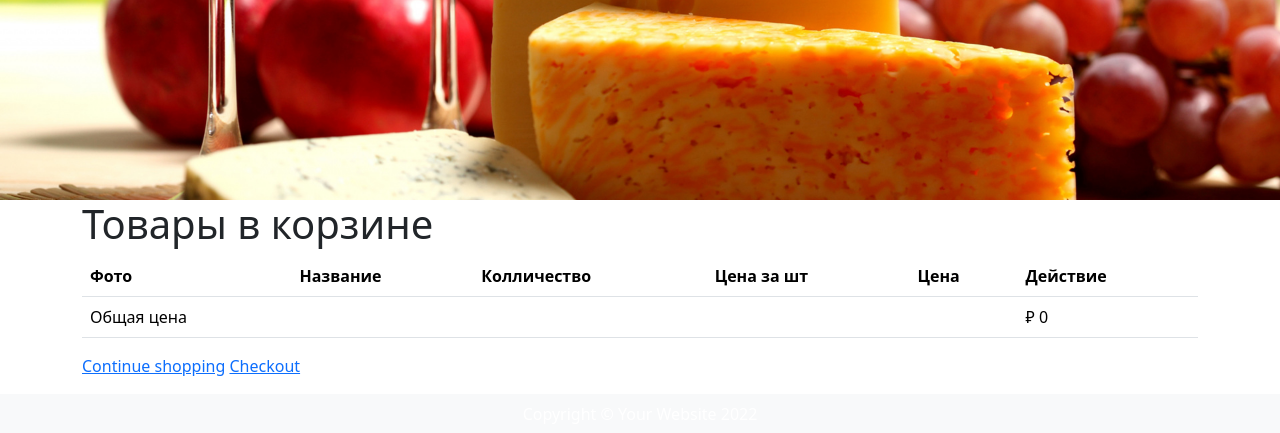
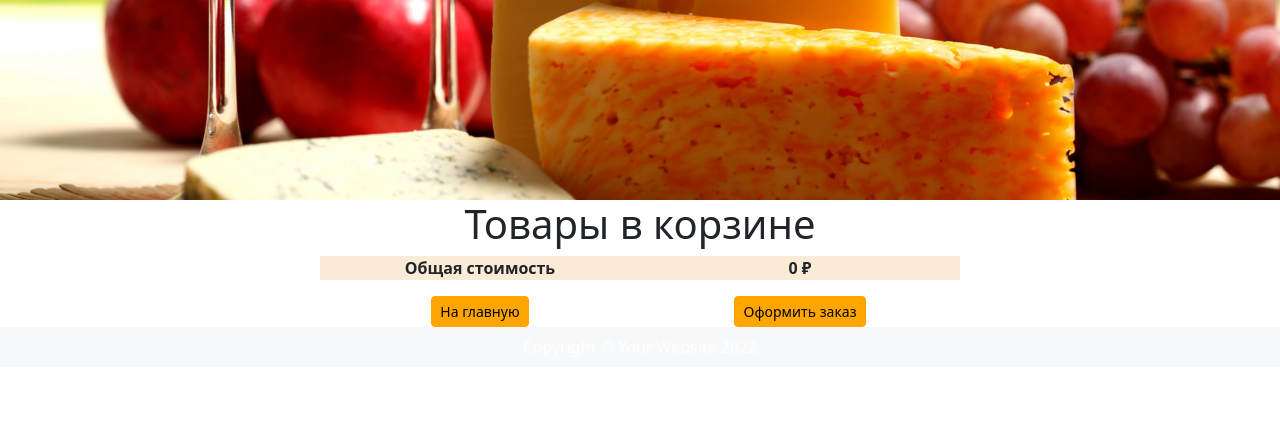
Before and after one commit to ZigulatNatria/cheese_shop, a Django app: page /cart/ in a window 1280 px wide. Shown: the part 73-506 px from the top of the page. Run offline with Django 4.2, Linux system fonts and the light colour scheme.

Commit message:
Изменена вёрстка корзины

```diff
--- a/shop/templates/base.html
+++ b/shop/templates/base.html
@@ -15,7 +15,24 @@
                     min-width: 45.66666667% !important;
                     max-width: 45.66666667% !important;
                 }
+
+                .cartMobile {
+                    width: 10% !important;
+                }
+
              }
+        </style>
+        <style>
+            @media screen and (min-width: 765px)
+            {
+                .deleteDesktop {
+                    width: 20% !important;
+                }
+
+                .cartDetailDesktop {
+                    width: 50vw !important;
+                }
+            }
         </style>
 <!--        Изменние цвета иконки (стрелочки в аккордеоне на с синего чёрный) -->
         <style>
@@ -60,13 +77,13 @@
               </form>
                 {% with total_items=cart|length %}
                   {% if total_items > 0 %}
-                      <img src="/static/img/cart_true.png" style="width: 3%"/>
-                      <a href="{% url 'cart:cart_detail' %}">
+                      <img class="cartMobile" src="/static/img/cart_true.png" style="width: 3%"/>
+                      <a href="{% url 'cart:cart_detail' %}" style="color: #F75E25; text-decoration: none;">
                           {{ total_items }} |
                           ₽ {{ cart.get_total_price }}
                       </a>
                   {% elif not order %}
-                    <img src="/static/img/cart_false.png" style="width: 3%"/>
+                    <img class="cartMobile" src="/static/img/cart_false.png" style="width: 3%"/>
                   {% endif %}
                 {% endwith %}
             </div>
--- a/shop/templates/cart/detail.html
+++ b/shop/templates/cart/detail.html
@@ -3,56 +3,74 @@
 {% extends 'base.html' %}
     <body>
         {% block content %}
-            <div class="container">
+            <div class="container" style="text-align: -webkit-center;">
                 <h1>Товары в корзине</h1>
-                <table class="table">
-                <thead>
-                    <tr>
-                        <th>Фото</th>
-                        <th>Название</th>
-                        <th>Колличество</th>
-                        <th>Цена за шт</th>
-                        <th>Цена</th>
-                        <th>Действие</th>
-                    </tr>
-                </thead>
-                <tbody>
                     {% for item in cart %}
                         {% with product=item.product %}
-                            <tr>
-                                <td style="width: 10%"><img src="{{MEDIA_URL}}{{product.image.url}}" class="d-block w-100" alt="..."></td>
-                                <td>{{ product.name }}</td>
-                                <td>
-                                    {{ item.quantity }}
-                                     <form hidden action="{% url 'cart:cart_add' product.id %}" method="post">
-                                         <p>{{ item.update_quantity_form.quantity }}</p>
-                                         {{ item.update_quantity_form.override }}
-                                         <input type="submit" value="Изменить">
-                                         {% csrf_token %}
-                                     </form>
-                                </td>
-                                <td class="num">₽ {{ item.price }}</td>
-                                <td class="num">₽ {{ item.total_price }}</td>
-                                <td>
-                                    <form action="{% url 'cart:cart_remove' product.id %}" method="post">
-                                        <input type="submit" value="Удалить">
-                                        {% csrf_token %}
-                                    </form>
-                                </td>
-                            </tr>
+                    <div class="row cartDetailDesktop" style="align-items: center; border-bottom: solid 1px #FFCA86; margin-bottom: 1rem;">
+                        <div class="col">    <!-- Для фото -->
+                            <img src="{{MEDIA_URL}}{{product.image.url}}" class="d-block w-100" alt="...">
+                        </div>
+                        <div class="col">    <!-- Для названия и количества -->
+                            <div class="row">
+                                {{ product.name }}
+                            </div>
+                            <div class="row">
+                                {{ item.quantity }} шт.
+<!--                                <form hidden action="{% url 'cart:cart_add' product.id %}" method="post">-->
+<!--                                    <p>{{ item.update_quantity_form.quantity }}</p>-->
+<!--                                    {{ item.update_quantity_form.override }}-->
+<!--                                    <input type="submit" value="Изменить">-->
+<!--                                    {% csrf_token %}-->
+<!--                                </form>-->
+                            </div>
+                        </div>
+                        <div class="col">      <!-- Цена -->
+                            {{ item.total_price }} ₽
+                        </div>
+                        <div class="col">      <!-- кнопка удаления -->
+                            <form action="{% url 'cart:cart_remove' product.id %}" method="post">
+                                <button type="submit" class="btn" style="background-color: #fff0; border: #fff0; padding-right:0; text-align: right;">
+                                    <img class="deleteDesktop" src="/static/img/trash.png" style="width: 70%">
+                                </button>
+                                {% csrf_token %}
+                            </form>
+                        </div>
+                    </div>
                         {% endwith %}
                     {% endfor %}
-                    <tr class="total">
-                        <td>Общая цена</td>
-                        <td colspan="4"></td>
-                        <td class="num">₽ {{ cart.get_total_price }}</td>
-                    </tr>
-                </tbody>
-                </table>
-                <p class="text-right">
-                    <a href="{% url 'products' %}" class="button light">Continue shopping</a>
-                    <a href="{% url 'orders:order_create' %}" class="button">Checkout</a>
-                </p>
+                    <div class="row cartDetailDesktop" style="background-color: #faebd7; font-weight: bold; margin-bottom: 1rem">
+                        <div class="col">
+                            Общая стоимость
+                        </div>
+                        <div class="col">
+                            {{ cart.get_total_price }} ₽
+                        </div>
+                    </div>
+                <div class="row cartDetailDesktop">
+                    <div class="col">
+                        <a href="{% url 'products' %}" class="btn btn-primary btn-sm" style="--bs-btn-bg: #ffa500;
+                                                                                             --bs-btn-border-color:#ffa500;
+                                                                                             --bs-btn-hover-bg: #ff9900;
+                                                                                             --bs-btn-hover-border-color: #ff9900;
+                                                                                             --bs-btn-active-bg: #ff9900;
+                                                                                             --bs-btn-active-border-color: #ff9900;
+                                                                                             color: #000000;
+                                                                                            "
+                        >На главную</a>
+                    </div>
+                    <div class="col">
+                        <a href="{% url 'orders:order_create' %}" class="btn btn-primary btn-sm" style="--bs-btn-bg: #ffa500;
+                                                                                                        --bs-btn-border-color:#ffa500;
+                                                                                                        --bs-btn-hover-bg: #ff9900;
+                                                                                                        --bs-btn-hover-border-color: #ff9900;
+                                                                                                        --bs-btn-active-bg: #ff9900;
+                                                                                                        --bs-btn-active-border-color: #ff9900;
+                                                                                                         color: #000000;
+                                                                                                        "
+                        >Оформить заказ</a>
+                    </div>
+                </div>
             </div>
         {% endblock content %}
     </body>
```
Also changed, not shown: shop/static/img/trash.png (added).
